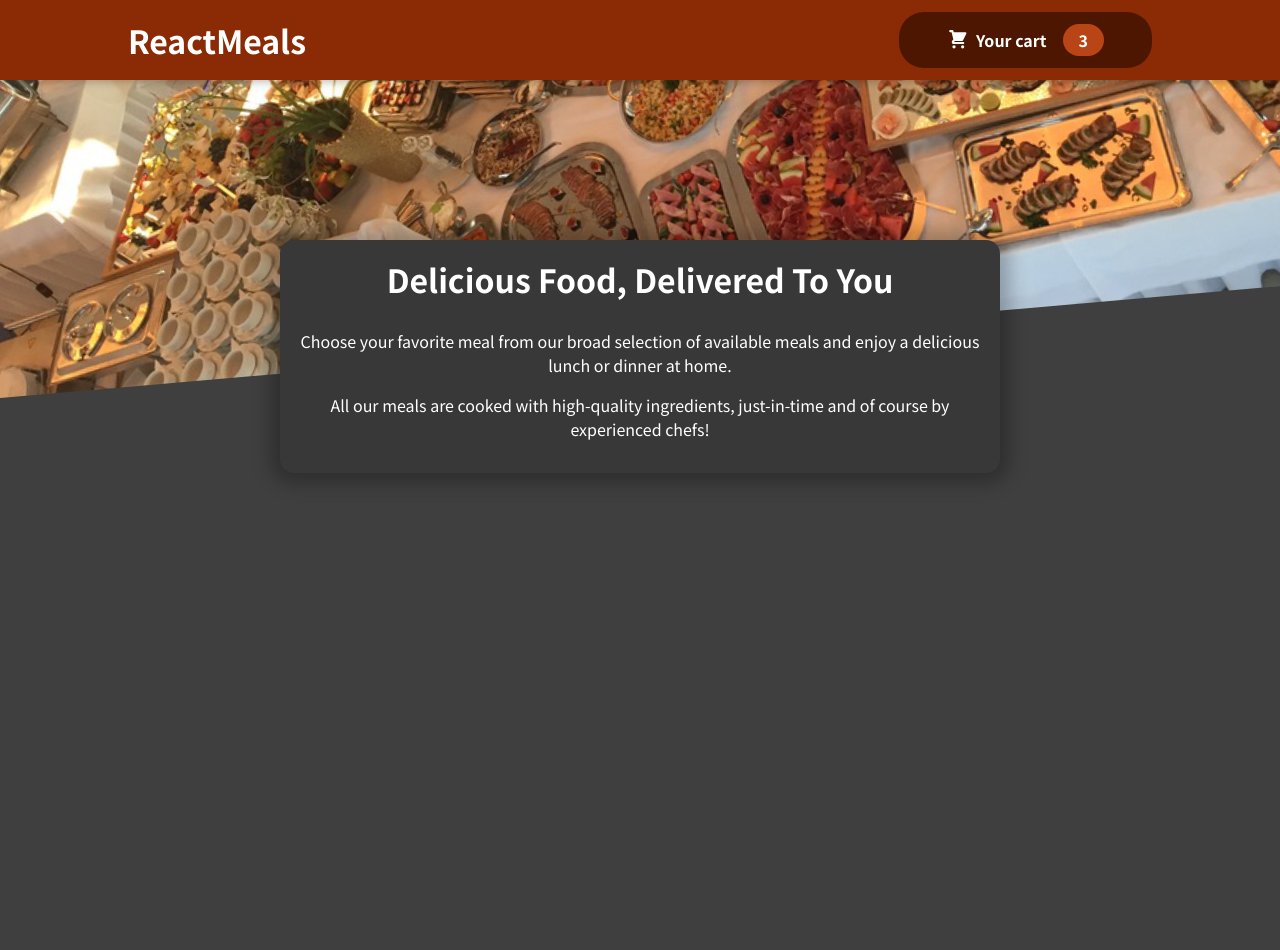
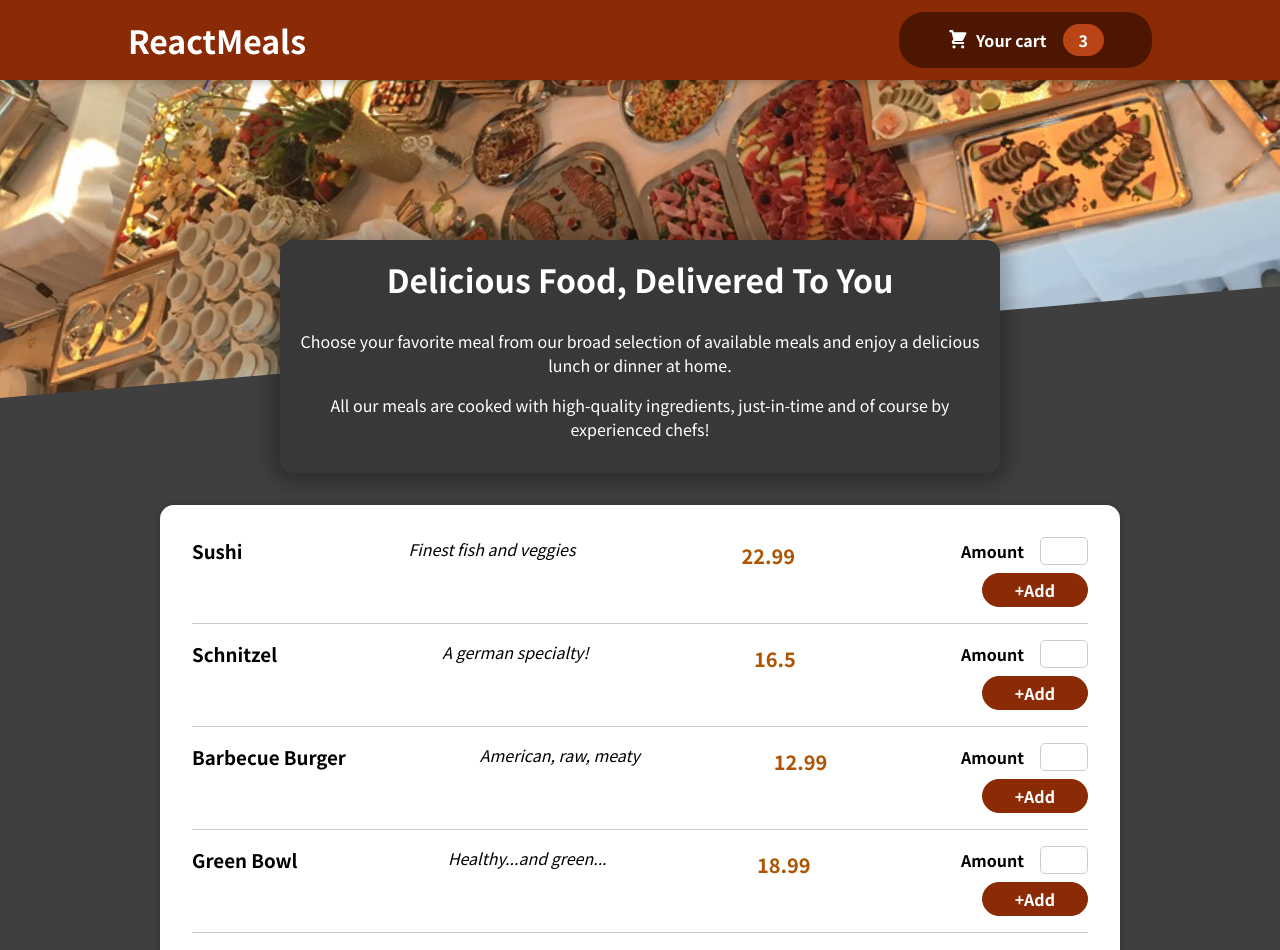
Before and after one commit to ehrrrr/react-food-order-app, a React (Create React App) app: page / in a window 1280 px wide. Shown: the top 950 px of the page. Before the commit the page ends 800 px from the top, so only its background shows below. Built offline with nearby package versions, Linux system fonts and the light colour scheme.

Commit message:
Add Available Meals List

```diff
--- a/src/App.js
+++ b/src/App.js
@@ -1,12 +1,14 @@
 import React from 'react'
 import Header from './components/Header/Header'
 import MealsSummary from './components/Meals/MealsSummary'
+import AvailableMeals from './components/Meals/AvailableMeals'
 
 function App() {
   return (
     <React.Fragment>
       <Header />
       <MealsSummary />
+      <AvailableMeals />
     </React.Fragment>
   );
 }
--- a/src/components/Cart/Cart.js
+++ b/src/components/Cart/Cart.js
@@ -1,6 +1,5 @@
 import classes from './Cart.module.css'
 import React from 'react'
-import Button from '../UI/Button/Button'
 import CartItem from './CartItem'
 
 const Cart = (props) => {
@@ -14,8 +13,8 @@ const Cart = (props) => {
         <span>$ 22.33</span>
       </div>
       <div className={classes.actions}>
-        <Button>Close</Button>
-        <Button className={classes['button--alt']}>Order</Button>
+        <button>Close</button>
+        <button className={classes['button--alt']}>Order</button>
       </div>
     </div>
   )
--- a/src/components/Cart/CartItem.js
+++ b/src/components/Cart/CartItem.js
@@ -1,6 +1,5 @@
 import classes from './CartItem.module.css'
 import React from 'react'
-import Button from '../UI/Button/Button'
 
 const CartItem = (props) => {
 
@@ -12,8 +11,8 @@ const CartItem = (props) => {
         <span className={classes.amount}>{props.amount}</span>
       </div>
       <div className={classes.actions}>
-        <Button>+</Button>
-        <Button>-</Button>
+        <button>+</button>
+        <button>-</button>
       </div>
     </li>
   )
--- a/src/components/Header/HeaderCartButton.js
+++ b/src/components/Header/HeaderCartButton.js
@@ -2,7 +2,7 @@ import classes from './HeaderCartButton.module.css'
 import React from 'react'
 import CartIcon from '../UI/CartIcon'
 
-const HeaderCartButton = (props) => {
+const HeaderCartbutton = (props) => {
   return (
     <button className={classes.button}>
       <CartIcon className={classes.icon} />
@@ -12,4 +12,4 @@ const HeaderCartButton = (props) => {
   )
 }
 
-export default HeaderCartButton
+export default HeaderCartbutton
--- a/src/components/Meals/AvailableMeals.js
+++ b/src/components/Meals/AvailableMeals.js
@@ -1,14 +1,24 @@
 import classes from './AvailableMeals.module.css'
 import React from 'react'
+import Card from '../UI/Card/Card'
+import MealItem from './MealItem'
+import { DUMMY_MEALS as meals } from './dummy-meals'
 
 const AvailableMeals = (props) => {
-
+  console.log(meals)
   return (
-    <div className={classes.meals}>
+    <Card className={classes.meals}>
       <ul>
-        {props.children}
+        {meals.map(meal => {
+          return <MealItem
+            key={meal.id}
+            name={meal.name}
+            description={meal.description}
+            price={meal.price}
+          />
+        })}
       </ul>
-    </div>
+    </Card>
   )
 }
 
--- a/src/components/Meals/MealItem.js
+++ b/src/components/Meals/MealItem.js
@@ -1,5 +1,6 @@
 import classes from './MealItem.module.css'
 import React from 'react'
+import MealItemForm from './MealItemForm'
 
 const MealItem = (props) => {
   return (
@@ -7,6 +8,7 @@ const MealItem = (props) => {
       <h3>{props.name}</h3>
       <span className={classes.description}>{props.description}</span>
       <span className={classes.price}>{props.price}</span>
+      <MealItemForm />
     </div>
   )
 }
--- a/src/components/Meals/MealItemForm.js
+++ b/src/components/Meals/MealItemForm.js
@@ -1,13 +1,12 @@
 import classes from './MealItemForm.module.css'
 import React from 'react'
 import Input from '../UI/Input/Input'
-import Button from '../UI/Button/Button'
 
 const MealItemForm = (props) => {
   return (
     <form className={classes.form}>
       <Input label='Amount' type='number' id={Math.random().toString()} />
-      <Button />
+      <button type='submit'>+Add</button>
     </form>
   )
 }
--- /dev/null
+++ b/src/components/Meals/dummy-meals.js
@@ -0,0 +1,26 @@
+export const DUMMY_MEALS = [
+  {
+    id: 'm1',
+    name: 'Sushi',
+    description: 'Finest fish and veggies',
+    price: 22.99,
+  },
+  {
+    id: 'm2',
+    name: 'Schnitzel',
+    description: 'A german specialty!',
+    price: 16.5,
+  },
+  {
+    id: 'm3',
+    name: 'Barbecue Burger',
+    description: 'American, raw, meaty',
+    price: 12.99,
+  },
+  {
+    id: 'm4',
+    name: 'Green Bowl',
+    description: 'Healthy...and green...',
+    price: 18.99,
+  },
+]
```
Also changed, not shown: src/components/UI/Button/Button.js (deleted).
